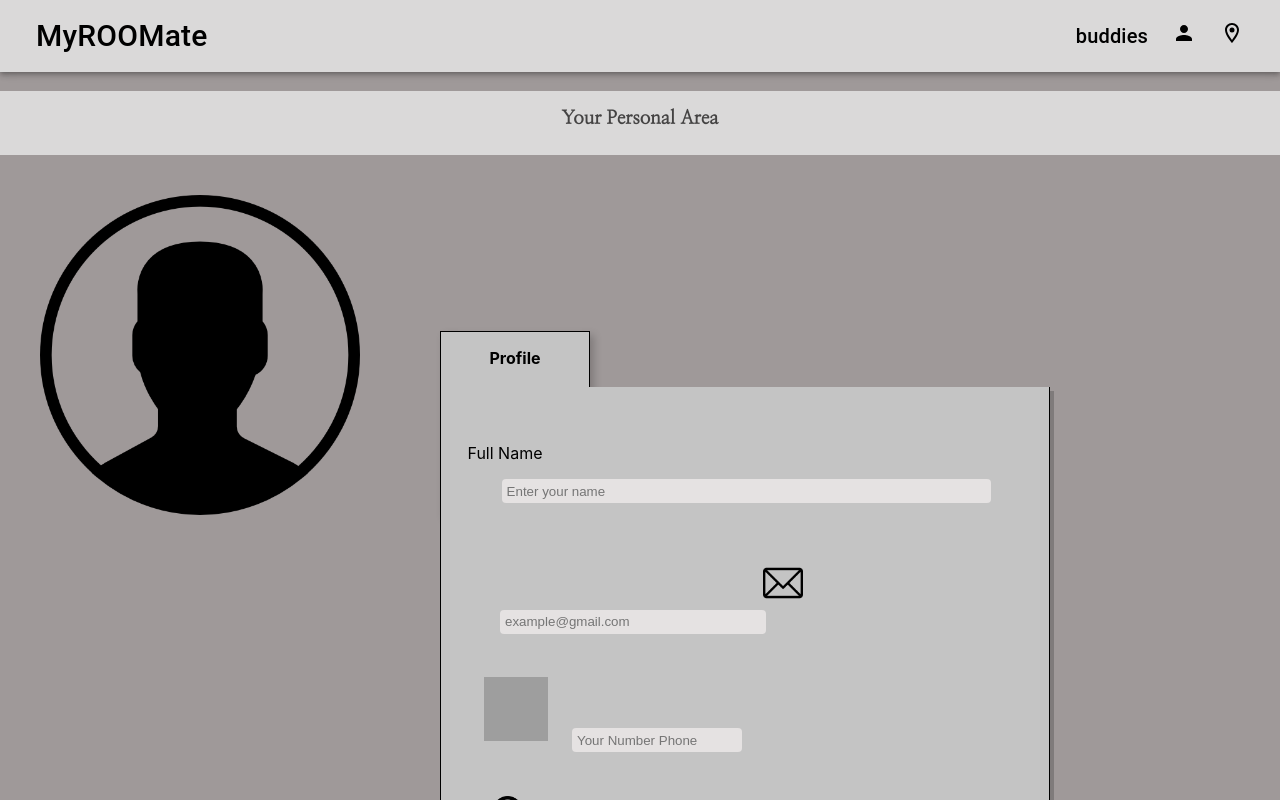
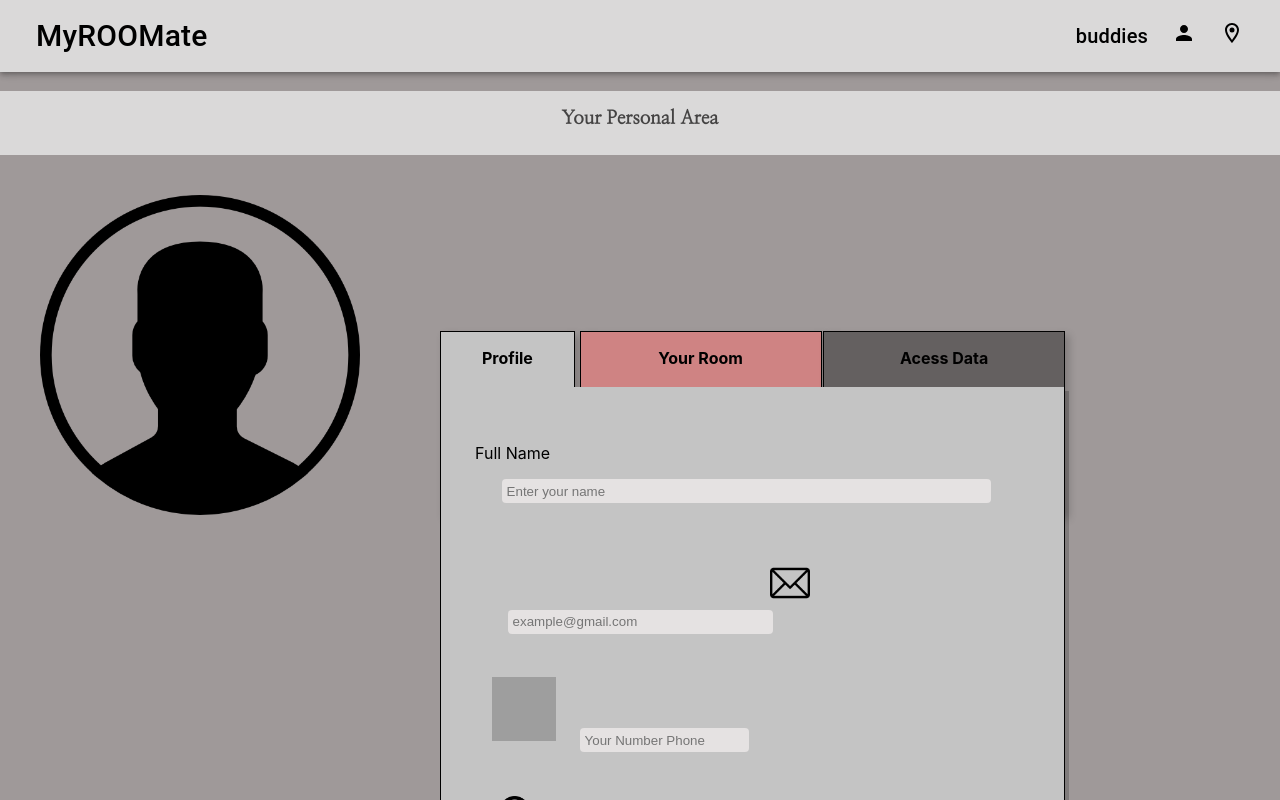
Before and after one commit to Jizga/MyROOMate, a React (Create React App) app: page /profile in a window 1280 px wide. Shown: the top 800 px of the page. Built offline with nearby package versions, Linux system fonts and the light colour scheme; grey boxes are pictures that could not be loaded.

Commit message:
ProfileCard done

```diff
--- a/src/Components/Profile/ProfileCard/ProfileCard.js
+++ b/src/Components/Profile/ProfileCard/ProfileCard.js
@@ -4,6 +4,7 @@ import email from "../../../assets/images/Icons/email.png";
 import mobile from "../../../assets/images/Icons/telefono-inteligente.png";
 import country from "../../../assets/images/Icons/country.png";
 import age from "../../../assets/images/Icons/AGE.png";
+import { Link } from "react-router-dom";
 import styles from "./ProfileCard.module.css";
 
 export default function ProfileCard() {
@@ -15,8 +16,33 @@ export default function ProfileCard() {
       <div className={styles.body}>
         <img className={styles.user} src={User} alt="user" />
 
-        <div className={styles.titleProfile}>Profile</div>
-
+        <div className={styles.titleProfile}>
+          <Link
+            id="userProfile"
+            to="/Profile"
+            style={{ textDecoration: "none", color: "black" }}
+          >
+            Profile
+          </Link>
+        </div>
+        <div className={styles.titleUserRoom}>
+          <Link
+            id="userRoom"
+            to="/YourRoomCard"
+            style={{ textDecoration: "none", color: "black" }}
+          >
+            Your Room
+          </Link>
+        </div>
+        <div className={styles.titleUserData}>
+          <Link
+            id="userData"
+            to="/AccessDataCard"
+            style={{ textDecoration: "none", color: "black" }}
+          >
+            Acess Data
+          </Link>
+        </div>
         <div className={styles.profile}>
           <div className={styles.fullName}>
             Full Name
--- a/src/Components/Profile/ProfileCard/ProfileCard.module.css
+++ b/src/Components/Profile/ProfileCard/ProfileCard.module.css
@@ -37,6 +37,34 @@
   font-weight: bold;
   font-size: medium;
 }
+
+.titleUserRoom {
+  background-color: #cf8383;
+  grid-column: 3;
+  grid-row: 1;
+  border: 0.1rem solid black;
+  margin: 10rem 0 0 0.3rem;
+  box-shadow: 4px 4px 8px 0 rgba(0, 0, 0, 0.2);
+  padding-top: 1rem;
+  font-weight: bold;
+  font-size: medium;
+  width: 15rem;
+}
+
+.titleUserData {
+  background-color: #646060;
+  grid-column: 4;
+  grid-row: 1;
+  border: 0.1rem solid black;
+  border-bottom: 0.1rem solid black;
+  margin: 10rem 0 0 0.1rem;
+  box-shadow: 4px 4px 8px 0 rgba(0, 0, 0, 0.2);
+  padding-top: 1rem;
+  font-weight: bold;
+  font-size: medium;
+  width: 15rem;
+}
+
 .profile {
   background-color: #c4c4c4;
   grid-column: 2 / 5;
--- a/src/Components/Profile/YourRoomCard/YourRoomCard.js
+++ b/src/Components/Profile/YourRoomCard/YourRoomCard.js
@@ -1,4 +1,6 @@
 import React from "react";
+import { Link } from "react-router-dom";
+import styles from "./YorRoomCard.module.css";
 
 export default function YourRoomCard() {
   return <div></div>;
```
Also changed, not shown: src/Components/Profile/YourRoomCard/YorRoomCard.module.css (added).
